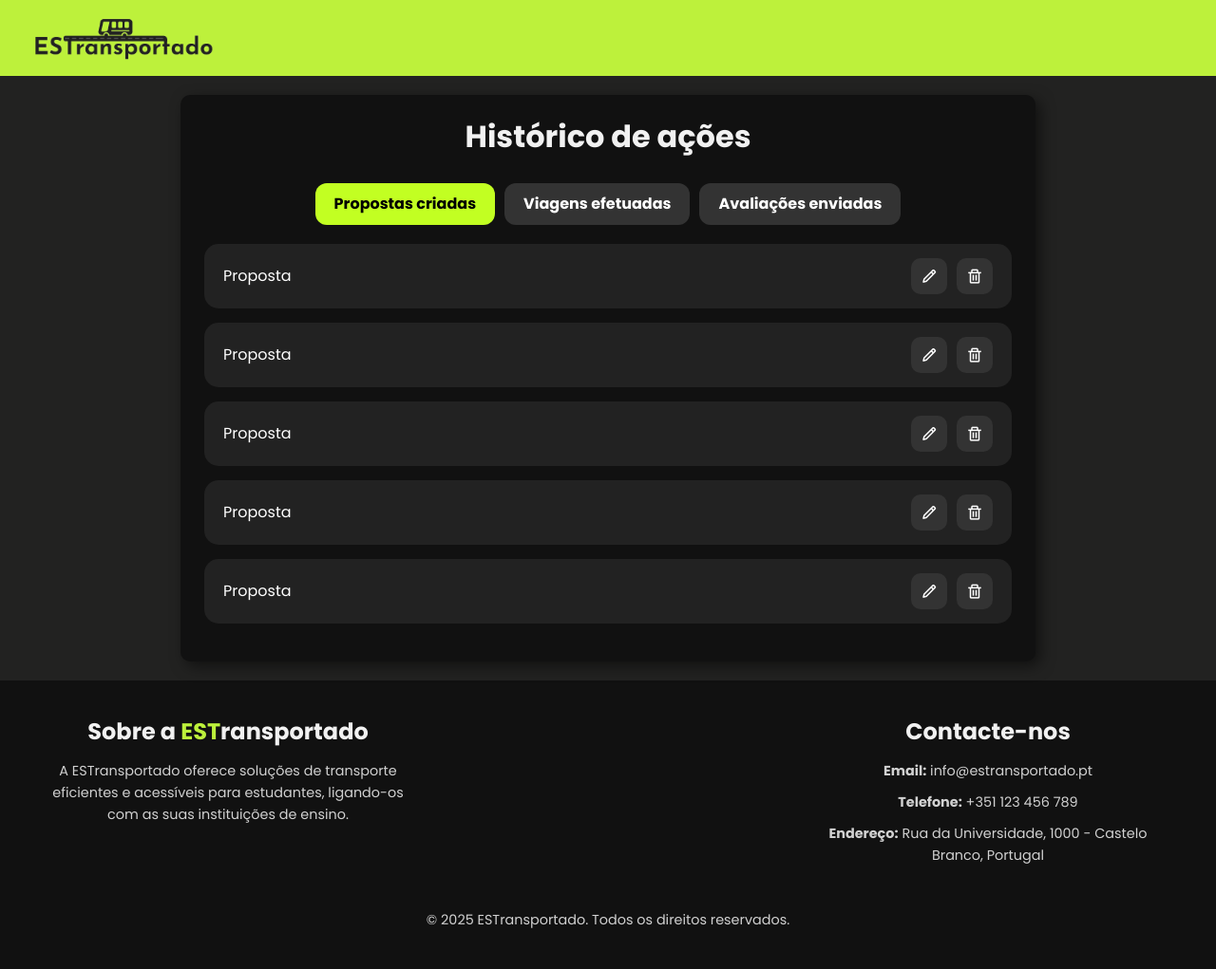
After one commit to gajonormal/ESTransportado, a PHP site: page /historico-aluno.html in a window 1280 px wide. The commit adds this page. Shown: the whole page at 95% size. Run offline with PHP 8.4, Linux system fonts and the light colour scheme.

Commit message:
perfil do aluno e historico
Algumas alterações e criação da zona de perfil do aluno com historico, ainda incompleto.

```diff
--- /dev/null
+++ b/historico-aluno.html
@@ -0,0 +1,188 @@
+<!DOCTYPE html>
+<html lang="pt">
+<head>
+  <meta charset="UTF-8">
+  <meta name="viewport" content="width=device-width, initial-scale=1.0">
+  <title>ESTransportado</title>
+
+  <!-- BOOTSTRAP 5 CSS -->
+  <link rel="stylesheet" href="https://cdn.jsdelivr.net/npm/bootstrap@5.3.0/dist/css/bootstrap.min.css">
+
+  <!-- CSS Personalizado -->
+  <link rel="stylesheet" href="style.css">
+
+  <!-- BOXICONS -->
+  <link rel="stylesheet" href="https://unpkg.com/boxicons@latest/css/boxicons.min.css">
+</head>
+
+<header>
+    <a href="#.html" class="logo">
+      <img src="imagens/logo.png" alt="ESTransportado">
+    </a>
+  </header>
+
+<body>
+  <style>
+
+
+    .tab-container {
+      background: #c2ff22;
+      border-radius: 20px;
+      padding: 20px;
+      max-width: 800px;
+      margin: 50px auto;
+    }
+
+    .tabs {
+      display: flex;
+      justify-content: center;
+      margin-bottom: 20px;
+      gap: 10px;
+    }
+
+    .tabs button {
+      background-color: #333;
+      border: none;
+      padding: 10px 20px;
+      color: white;
+      border-radius: 12px;
+      font-weight: bold;
+      cursor: pointer;
+    }
+
+    .tabs button.active {
+      background-color: #c2ff22;
+      color: black;
+    }
+
+    .item {
+      display: flex;
+      justify-content: space-between;
+      align-items: center;
+      background-color: #222;
+      border-radius: 15px;
+      padding: 15px 20px;
+      margin-bottom: 15px;
+      color: white;
+    }
+
+    .item .icons {
+      display: flex;
+      gap: 10px;
+    }
+
+    .item .icons button {
+      background-color: #333;
+      border: none;
+      border-radius: 10px;
+      padding: 10px;
+      color: white;
+      font-size: 18px;
+      display: flex;
+      align-items: center;
+      justify-content: center;
+      cursor: pointer;
+    }
+
+    .item .icons button:hover {
+      background-color: #555;
+    }
+
+    h2 {
+      text-align: center;
+      margin-bottom: 30px;
+      font-weight: bold;
+    }
+  </style>
+</head>
+
+
+  <main>
+
+    <section class="form-section" id="perfil-aluno">
+        <h2>Histórico de ações</h2>
+
+        <div class="tabs">
+            <button class="active">Propostas criadas</button>
+            <button>Viagens efetuadas</button>
+            <button>Avaliações enviadas</button>
+          </div>
+
+
+
+    <div class="item">
+      <span>Proposta</span>
+      <div class="icons">
+        <button title="Editar"><i class='bx bx-pencil'></i></button>
+        <button title="Eliminar"><i class='bx bx-trash'></i></button>
+      </div>
+    </div>
+
+    <div class="item">
+        <span>Proposta</span>
+        <div class="icons">
+          <button title="Editar"><i class='bx bx-pencil'></i></button>
+          <button title="Eliminar"><i class='bx bx-trash'></i></button>
+        </div>
+      </div>
+
+      <div class="item">
+        <span>Proposta</span>
+        <div class="icons">
+          <button title="Editar"><i class='bx bx-pencil'></i></button>
+          <button title="Eliminar"><i class='bx bx-trash'></i></button>
+        </div>
+      </div>
+
+      <div class="item">
+        <span>Proposta</span>
+        <div class="icons">
+          <button title="Editar"><i class='bx bx-pencil'></i></button>
+          <button title="Eliminar"><i class='bx bx-trash'></i></button>
+        </div>
+      </div>
+
+    <div class="item">
+      <span>Proposta</span>
+      <div class="icons">
+        <button title="Editar"><i class='bx bx-pencil'></i></button>
+        <button title="Eliminar"><i class='bx bx-trash'></i></button>
+      </div>
+    </div>
+
+</main>
+</body>
+ <!-- Rodapé -->
+ <footer class="rodape">
+    <div class="container">
+      <div class="row">
+        <!-- Sobre -->
+        <div class="col-md-4">
+          <div class="rodape-sobre">
+            <h3>Sobre a <span>EST</span>ransportado</h3>
+            <p>A ESTransportado oferece soluções de transporte eficientes e acessíveis para estudantes, ligando-os com as suas instituições de ensino.</p>
+          </div>
+        </div>
+        <!-- Links Rápidos -->
+        <div class="col-md-4">
+          <div class="rodape-links">
+          </div>
+        </div>
+        <!-- Contacto -->
+        <div class="col-md-4">
+          <div class="rodape-contactos">
+            <h3>Contacte-nos</h3>
+            <ul>
+              <li><strong>Email:</strong> info@estransportado.pt</li>
+              <li><strong>Telefone:</strong> +351 123 456 789</li>
+              <li><strong>Endereço:</strong> Rua da Universidade, 1000 - Castelo Branco, Portugal</li>
+            </ul>
+          </div>
+        </div>
+      </div>
+      <div class="rodape-direitos">
+        <p>&copy; 2025 ESTransportado. Todos os direitos reservados.</p>
+      </div>
+    </div>
+  </footer>
+</html>
--- a/pagina-aluno.html
+++ b/pagina-aluno.html
@@ -22,7 +22,7 @@
     </a>
 
     <ul class="navbar">
-      <li><a href="serviços.html">As minhas reservas</a></li>
+      <li><a href="as-minhas-reservas.html">As minhas reservas</a></li>
       <li><a href="consultar-horarios.html">Consultar horarios</a></li>
 
 
@@ -32,7 +32,7 @@
 
 
 
-    <a href="selecionarutilizador.html" class="btn btn-primary" id="btn-entrar">Perfil</a>
+    <a href="perfil-aluno.html" class="btn btn-primary" id="btn-entrar">Perfil</a>
   </header>
 
 
--- a/style.css
+++ b/style.css
@@ -799,6 +799,9 @@ btn-login:hover{
   background-color: var(--second-color);
 }
 
+#perfil-aluno {
+  width: 900px;
+}
 
 
 
```
Also changed, not shown: as-minhas-reservas.html (added, +118 -0 lines), editar-reserva.html (added, +213 -0 lines), perfil-aluno.html (added, +103 -0 lines).
